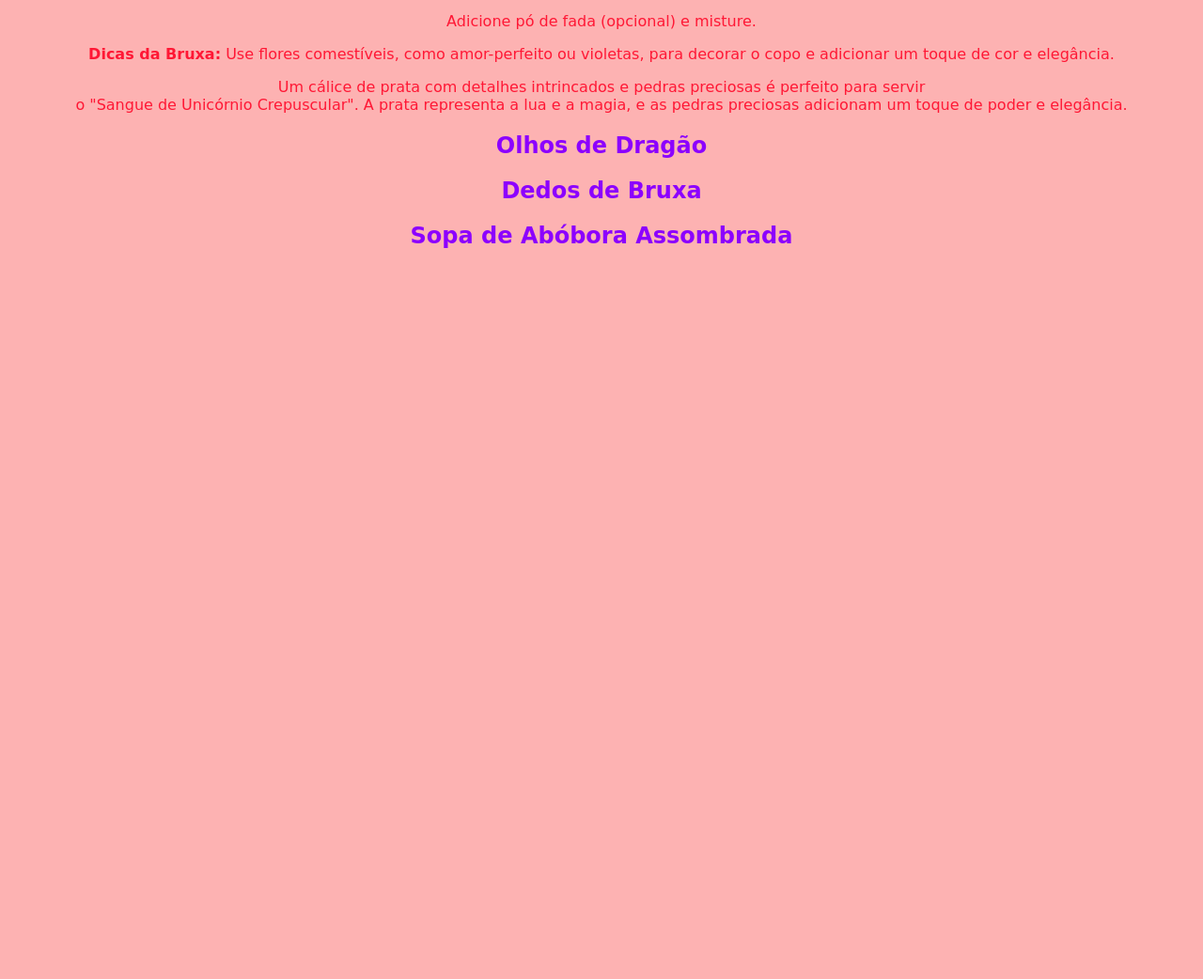
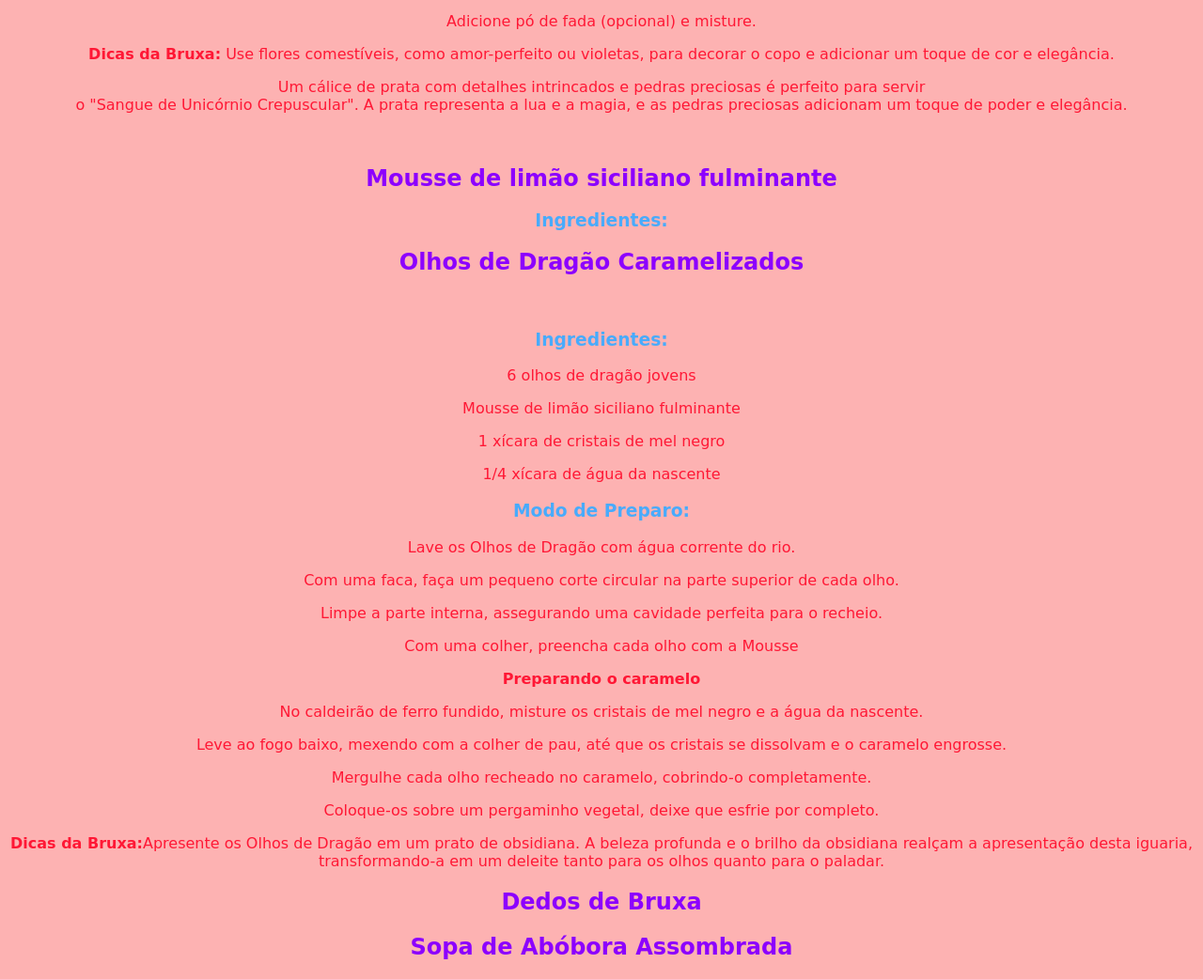
Before and after one commit to Pandroga/HTML-CSS, a plain HTML site: page Exercicios/Ex001/index.html in a window 1280 px wide. Shown: the part 7240-8282 px from the top of the page at 94% size. Before the commit the page ends 7525 px from the top, so only its background shows below. Drawn offline with Linux system fonts and the light colour scheme; a script that the page names is missing.

Commit message:
Update index.html

```diff
--- a/Exercicios/Ex001/index.html
+++ b/Exercicios/Ex001/index.html
@@ -186,9 +186,38 @@ Para um paladar defumado e instigante, recomenda-se a cocção dos tubérculos e
 <p>Adicione pó de fada (opcional) e misture.</p>
 <Strong>Dicas da Bruxa:</Strong> Use flores comestíveis, como amor-perfeito ou violetas, para decorar o copo e adicionar um toque de cor e elegância.
 <p>Um cálice de prata com detalhes intrincados e pedras preciosas é perfeito para servir <br> o "Sangue de Unicórnio Crepuscular". A prata representa a lua e a magia, e as pedras preciosas adicionam um toque de poder e elegância.</p>
+<br>
+
+<h2>Mousse de limão siciliano fulminante</h2>
+
+<h3>Ingredientes:</h3>
 
 
-<h2>Olhos de Dragão</h2>
+
+
+<h2>Olhos de Dragão Caramelizados</h2>
+<img src="" alt="">
+
+<h3>Ingredientes:</h3>
+<p>6 olhos de dragão jovens</p>
+<p>Mousse de limão siciliano fulminante</p>
+<p>1 xícara de cristais de mel negro</p>
+<p>1/4 xícara de água da nascente</p>
+
+<h3>Modo de Preparo:</h3>
+<p>Lave os Olhos de Dragão com água corrente do rio.</p>
+<p>Com uma faca, faça um pequeno corte circular na parte superior de cada olho.</p>
+<p>Limpe a parte interna, assegurando uma cavidade perfeita para o recheio.</p>
+<p>Com uma colher, preencha cada olho com a Mousse</p>
+<strong>Preparando o caramelo</strong>
+<p>No caldeirão de ferro fundido, misture os cristais de mel negro e a água da nascente.</p>
+<p>Leve ao fogo baixo, mexendo com a colher de pau, até que os cristais se dissolvam e o caramelo engrosse.</p>
+<p>Mergulhe cada olho recheado no caramelo, cobrindo-o completamente.</p>
+<p>Coloque-os sobre um pergaminho vegetal, deixe que esfrie por completo.</p>
+
+<strong>Dicas da Bruxa:</strong>Apresente os Olhos de Dragão em um prato de obsidiana. A beleza profunda e o brilho da obsidiana realçam a apresentação desta iguaria, <br> transformando-a em um deleite tanto para os olhos quanto para o paladar.
+
+
 
 <h2>Dedos de Bruxa</h2>
 
```
